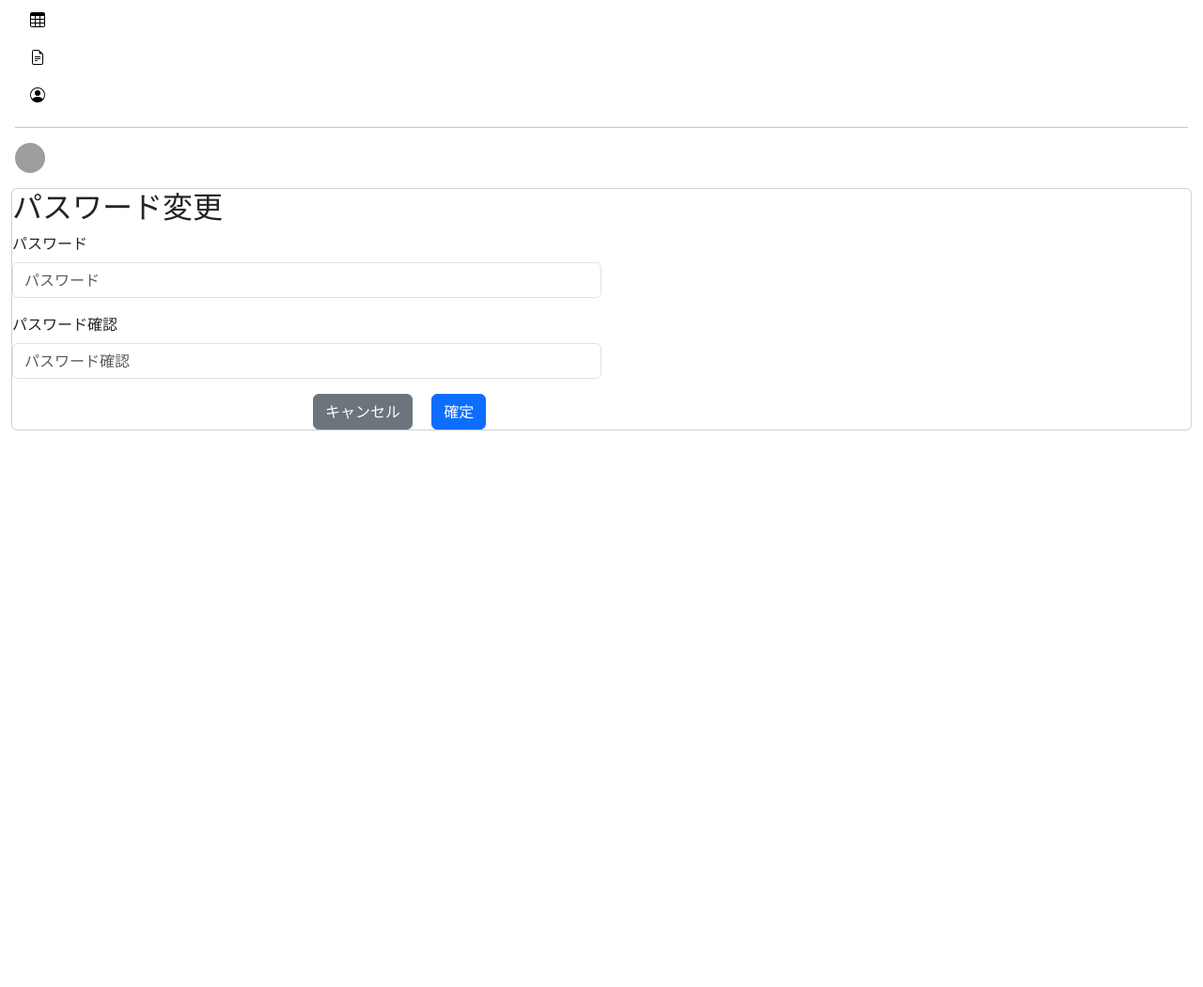
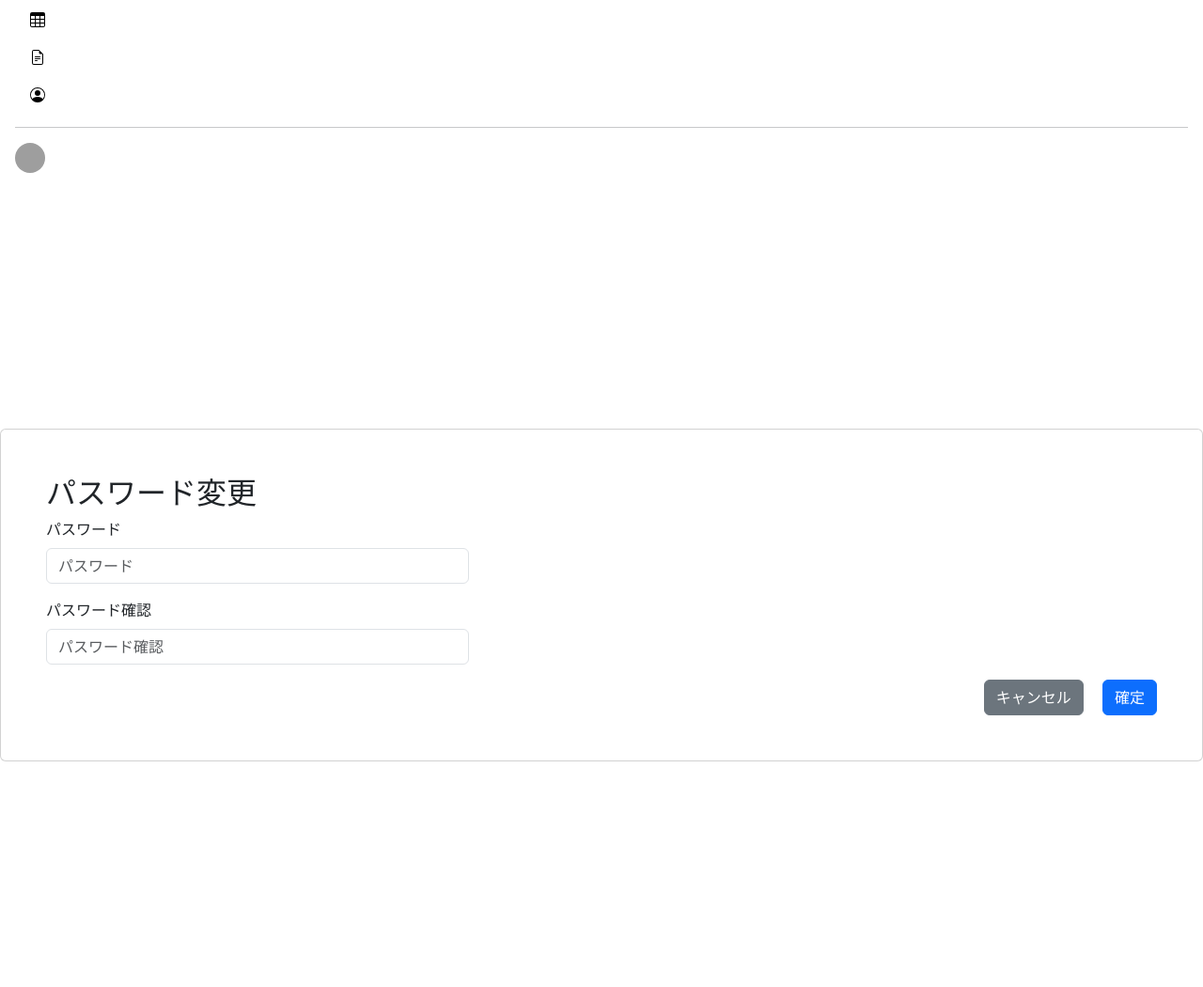
Before and after one commit to taku1118/apple, a PHP site: page /pass_change.php in a window 1280 px wide. Shown: the part 162-1212 px from the top of the page at 94% size. Before the commit the page ends 620 px from the top, so only its background shows below. Run offline with PHP 8.4, Linux system fonts and the light colour scheme; some libraries are stand-ins or nearby versions; grey boxes are pictures that could not be loaded.

Commit message:
passchange

```diff
--- a/HTML/pass_change.php
+++ b/HTML/pass_change.php
@@ -27,21 +27,23 @@
     <div class="wrapper">
       <?php require 'sidebars.php'; ?>
         <!-- メインコンテンツ -->
-        <main class="content container-fluid">
+        <main class="m-auto">
 <!----------------------------------------------------ここから-------------------------------------------------------------------->
-<div class="card">
-    <h2 class="center-block">パスワード変更</h2>
-    <div class="mb-3 w-50">
+        <div style="margin: 20% 0;">
+            <div class="card p-5">
+                <h2>パスワード変更</h2>
+                    <div class="mb-3" style="width:450px;">
                         <label for="formGroupExampleInput" class="form-label">パスワード</label>
                         <input type="text" class="form-control" id="formGroupExampleInput" placeholder="パスワード">
                     </div>
-      <div class="mb-3 w-50">
+                    <div class="mb-3" style="width:450px;">
                         <label for="formGroupExampleInput2" class="form-label">パスワード確認</label>
                         <input type="text" class="form-control" id="formGroupExampleInput2" placeholder="パスワード確認">
                     </div>
-      <div class="text-right">
+                    <div class="ms-auto">
                         <button class="btn btn-secondary" type="submit">キャンセル</button>
                         <button class="btn btn-primary" type="submit">確定</button>
+                    </div>
             </div>
         </div>
 <!----------------------------------------------------ここまで-------------------------------------------------------------------->
```
Lines whose indentation alone changed are shown as unchanged.
